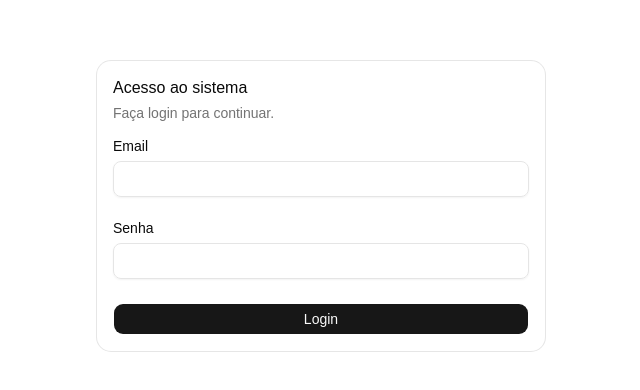
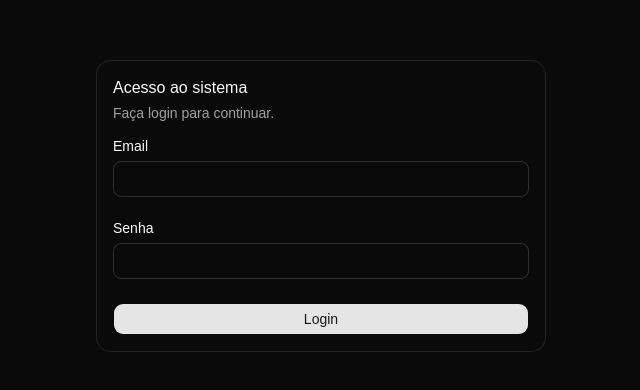
Before and after one commit to GianluccaPaiva/ProjetoExibeAtividade, a React (Vite) app: page /login in a window 1280 px wide. Shown: the part 194-584 px from the top of the page, without its empty margins (319-959 px from the left). Built offline with nearby package versions, Linux system fonts and the light colour scheme; no server answers.

Commit message:
refactor: simplify dark theme styles and remove unused Tailwind layers

```diff
--- a/src/index.css
+++ b/src/index.css
@@ -4,21 +4,7 @@
 @import "@fontsource-variable/geist";
 
 @custom-variant dark (&:is(.dark *));
-@tailwind base;
-@tailwind components;
-@tailwind utilities;
 
-@layer base {
-  body {
-    /* Slate-950 é o preto premium que combina com o azul marinho */
-    @apply bg-[#020617] text-slate-100 antialiased;
-  }
-}
-
-/* Deixa o fundo escuro até no scroll */
-::-webkit-scrollbar { width: 8px; }
-::-webkit-scrollbar-track { @apply bg-[#020617]; }
-::-webkit-scrollbar-thumb { @apply bg-slate-800 rounded-full; }
 @theme inline {
     --font-heading: var(--font-sans);
     --font-sans: 'Geist Variable', sans-serif;
@@ -62,47 +48,13 @@
     --radius-4xl: calc(var(--radius) * 2.6);
 }
 
+/* TEMA DARK POR PADRÃO (Invertido) */
 :root {
-    --background: oklch(1 0 0);
-    --foreground: oklch(0.145 0 0);
-    --card: oklch(1 0 0);
-    --card-foreground: oklch(0.145 0 0);
-    --popover: oklch(1 0 0);
-    --popover-foreground: oklch(0.145 0 0);
-    --primary: oklch(0.205 0 0);
-    --primary-foreground: oklch(0.985 0 0);
-    --secondary: oklch(0.97 0 0);
-    --secondary-foreground: oklch(0.205 0 0);
-    --muted: oklch(0.97 0 0);
-    --muted-foreground: oklch(0.556 0 0);
-    --accent: oklch(0.97 0 0);
-    --accent-foreground: oklch(0.205 0 0);
-    --destructive: oklch(0.577 0.245 27.325);
-    --border: oklch(0.922 0 0);
-    --input: oklch(0.922 0 0);
-    --ring: oklch(0.708 0 0);
-    --chart-1: oklch(0.87 0 0);
-    --chart-2: oklch(0.556 0 0);
-    --chart-3: oklch(0.439 0 0);
-    --chart-4: oklch(0.371 0 0);
-    --chart-5: oklch(0.269 0 0);
-    --radius: 0.625rem;
-    --sidebar: oklch(0.985 0 0);
-    --sidebar-foreground: oklch(0.145 0 0);
-    --sidebar-primary: oklch(0.205 0 0);
-    --sidebar-primary-foreground: oklch(0.985 0 0);
-    --sidebar-accent: oklch(0.97 0 0);
-    --sidebar-accent-foreground: oklch(0.205 0 0);
-    --sidebar-border: oklch(0.922 0 0);
-    --sidebar-ring: oklch(0.708 0 0);
-}
-
-.dark {
-    --background: oklch(0.145 0 0);
-    --foreground: oklch(0.985 0 0);
-    --card: oklch(0.205 0 0);
+    --background: oklch(0.145 0 0); /* Preto / Cinza muito escuro */
+    --foreground: oklch(0.985 0 0); /* Branco Suave */
+    --card: oklch(0.145 0 0);
     --card-foreground: oklch(0.985 0 0);
-    --popover: oklch(0.205 0 0);
+    --popover: oklch(0.145 0 0);
     --popover-foreground: oklch(0.985 0 0);
     --primary: oklch(0.922 0 0);
     --primary-foreground: oklch(0.205 0 0);
@@ -116,19 +68,31 @@
     --border: oklch(1 0 0 / 10%);
     --input: oklch(1 0 0 / 15%);
     --ring: oklch(0.556 0 0);
-    --chart-1: oklch(0.87 0 0);
+    --chart-1: oklch(0.488 0.243 264.376);
     --chart-2: oklch(0.556 0 0);
     --chart-3: oklch(0.439 0 0);
     --chart-4: oklch(0.371 0 0);
     --chart-5: oklch(0.269 0 0);
-    --sidebar: oklch(0.205 0 0);
+    --radius: 0.625rem;
+
+    /* Sidebar Dark */
+    --sidebar: oklch(0.145 0 0);
     --sidebar-foreground: oklch(0.985 0 0);
     --sidebar-primary: oklch(0.488 0.243 264.376);
-    --sidebar-primary-foreground: oklch(0.985 0 0);
+    --sidebar-primary-foreground: oklch(1 0 0);
     --sidebar-accent: oklch(0.269 0 0);
     --sidebar-accent-foreground: oklch(0.985 0 0);
     --sidebar-border: oklch(1 0 0 / 10%);
     --sidebar-ring: oklch(0.556 0 0);
+}
+
+/* Opcional: Se quiser manter suporte ao tema claro, inverta aqui */
+.light {
+    --background: oklch(1 0 0);
+    --foreground: oklch(0.145 0 0);
+    --card: oklch(1 0 0);
+    --card-foreground: oklch(0.145 0 0);
+    --border: oklch(0.922 0 0);
 }
 
 @layer base {
@@ -136,7 +100,7 @@
     @apply border-border outline-ring/50;
     }
   body {
-    @apply bg-background text-foreground;
+    @apply bg-background text-foreground antialiased;
     }
   html {
     @apply font-sans;
```
